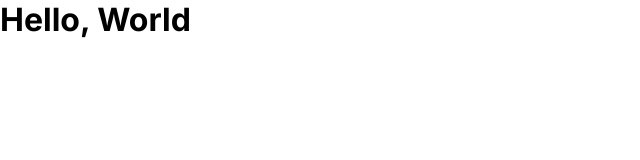
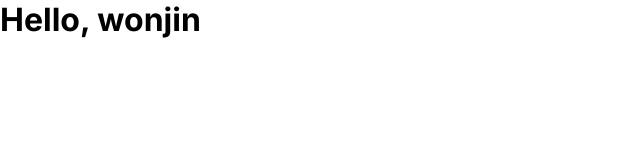
Before and after one commit to wonjin-dev/app-router, a Next.js app: page / in a window 1280 px wide. Shown: the top 160 px of the page, without its empty margins (0-640 px from the left). Built offline with nearby package versions, Linux system fonts and the light colour scheme.

Commit message:
fetch data on RSC

```diff
--- a/app/(home)/page.tsx
+++ b/app/(home)/page.tsx
@@ -1,3 +1,4 @@
+import Container from '@/components/Container';
 import type { Metadata, NextPage } from 'next';
 
 export const metadata: Metadata = {
@@ -5,11 +6,7 @@ export const metadata: Metadata = {
 };
 
 const HomePage: NextPage = () => {
-	return (
-		<main>
-			<h1>Hello, World</h1>
-		</main>
-	);
+	return <Container />;
 };
 
 export default HomePage;
--- /dev/null
+++ b/app/api/route.ts
@@ -0,0 +1,10 @@
+import { type NextRequest, NextResponse } from 'next/server';
+
+export const GET = async (req: NextRequest) => {
+	return NextResponse.json({
+		status: 200,
+		data: {
+			name: 'wonjin',
+		},
+	});
+};
--- /dev/null
+++ b/components/Container.tsx
@@ -0,0 +1,17 @@
+const host = 'http://localhost:3000';
+const initialFetch = async () => {
+	const res = await fetch(`${host}/api`);
+	return res.json();
+};
+
+const Container = async () => {
+	const { data } = await initialFetch();
+
+	return (
+		<main>
+			<h1>Hello, {data.name}</h1>
+		</main>
+	);
+};
+
+export default Container;
```
Also changed, not shown: 1 other file (tests, documents, lock files or other folders).
